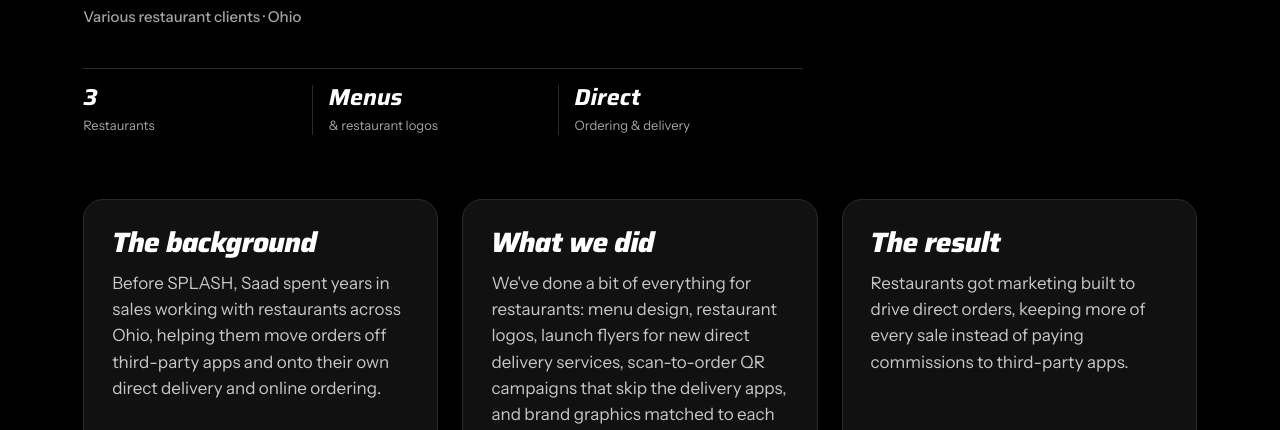
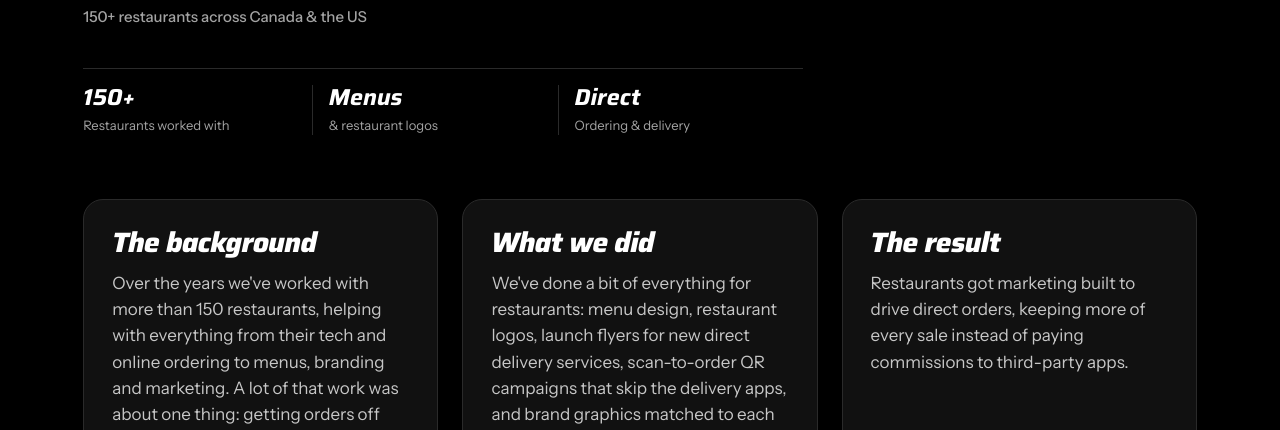
Before and after one commit to sheikhdotsaad-sketch/splash-site, a plain HTML site: page restaurant-marketing.html in a window 1280 px wide. Shown: the part 370-800 px from the top of the page. Drawn offline with Linux system fonts and the light colour scheme.

Commit message:
Update restaurant marketing to 150+ restaurants
Co-Authored-By: Claude Opus 5.5 <noreply@anthropic.com>
Claude-Session: https://claude.ai/code/session_01UPhdebpsjDCtsRi7K7hHuV

```diff
--- a/restaurant-marketing.html
+++ b/restaurant-marketing.html
@@ -39,11 +39,11 @@
         <div>
           <h1 class="cs-name">Restaurant Marketing</h1>
           <div class="case-tag">Menus, logos, direct ordering campaigns &amp; brand graphics</div>
-          <div class="case-sub">Various restaurant clients · Ohio</div>
+          <div class="case-sub">150+ restaurants across Canada &amp; the US</div>
         </div>
       </div>
       <div class="case-stats cs-stats">
-        <div class="stat"><div class="stat-num">3</div><div class="stat-label">Restaurants</div></div>
+        <div class="stat"><div class="stat-num">150+</div><div class="stat-label">Restaurants worked with</div></div>
         <div class="stat"><div class="stat-num">Menus</div><div class="stat-label">&amp; restaurant logos</div></div>
         <div class="stat"><div class="stat-num">Direct</div><div class="stat-label">Ordering &amp; delivery</div></div>
       </div>
@@ -54,7 +54,7 @@
     <div class="wrap cs-grid">
       <div class="cs-block">
         <h2>The background</h2>
-        <p>Before SPLASH, Saad spent years in sales working with restaurants across Ohio, helping them move orders off third-party apps and onto their own direct delivery and online ordering.</p>
+        <p>Over the years we've worked with more than 150 restaurants, helping with everything from their tech and online ordering to menus, branding and marketing. A lot of that work was about one thing: getting orders off third-party apps and onto the restaurant's own direct delivery.</p>
       </div>
       <div class="cs-block">
         <h2>What we did</h2>
```
Also changed, not shown: case-studies.html (+2 -2 lines).
